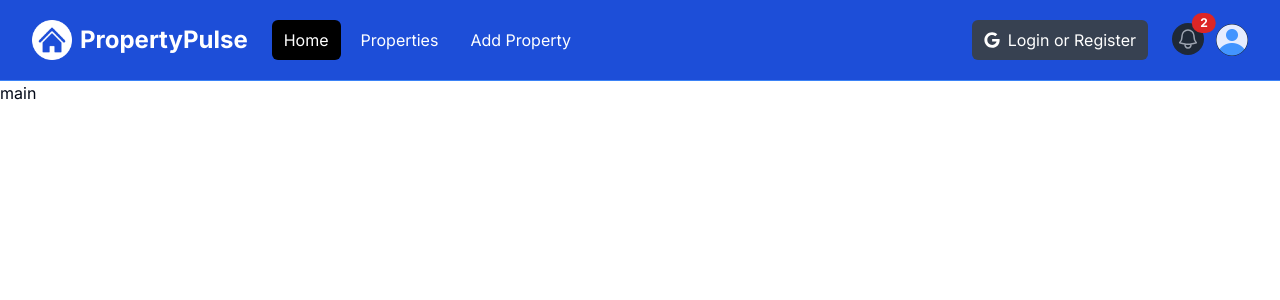
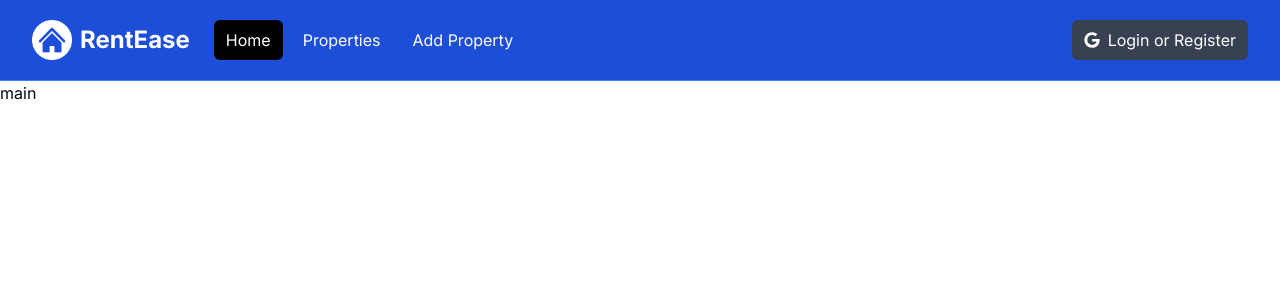
Before and after one commit to Samuellaudev/rentease, a Next.js app: page / in a window 1280 px wide. Shown: the top 300 px of the page. Built offline with nearby package versions, Linux system fonts and the light colour scheme.

Commit message:
Active Links & Conditional Rendering

```diff
--- a/components/Navbar.tsx
+++ b/components/Navbar.tsx
@@ -1,6 +1,7 @@
 'use client';
 
 import { useState, useEffect } from 'react';
+import { usePathname } from 'next/navigation';
 import Link from 'next/link';
 import Image from 'next/image';
 import logo from '@/assets/images/logo-white.png';
@@ -10,6 +11,9 @@ import { FaGoogle } from 'react-icons/fa';
 const Navbar = () => {
   const [isMobileMenuOpen, setIsMobileMenuOpen] = useState(false);
   const [isProfileMenuOpen, setIsProfileMenuOpen] = useState(false);
+  const [isLoggedIn, setIsLoggedIn] = useState(false);
+
+  const pathname = usePathname()
 
   useEffect(() => {
 
@@ -24,14 +28,14 @@ const Navbar = () => {
       <div className='mx-auto max-w-7xl px-2 sm:px-6 lg:px-8'>
         <div className='relative flex h-20 items-center justify-between'>
           <div className='absolute inset-y-0 left-0 flex items-center md:hidden'>
-            {/* <!-- Mobile menu button--> */}
+            {/* <!-- Mobile menu button--> */ }
             <button
               type='button'
               id='mobile-dropdown-button'
               className='relative inline-flex items-center justify-center rounded-md p-2 text-gray-400 hover:bg-gray-700 hover:text-white focus:outline-none focus:ring-2 focus:ring-inset focus:ring-white'
               aria-controls='mobile-menu'
               aria-expanded='false'
-              onClick={() => setIsMobileMenuOpen((prev) => !prev)}
+              onClick={ () => setIsMobileMenuOpen((prev) => !prev) }
             >
               <span className='absolute -inset-0.5'></span>
               <span className='sr-only'>Open main menu</span>
@@ -53,32 +57,35 @@ const Navbar = () => {
           </div>
 
           <div className='flex flex-1 items-center justify-center md:items-stretch md:justify-start'>
-            {/* <!-- Logo --> */}
+            {/* <!-- Logo --> */ }
             <Link className='flex flex-shrink-0 items-center' href='/'>
-              <Image className='h-10 w-auto' src={logo} alt='PropertyPulse' />
+              <Image className='h-10 w-auto' src={ logo } alt='RentEase' />
 
               <span className='hidden md:block text-white text-2xl font-bold ml-2'>
-                PropertyPulse
+                RentEase
               </span>
             </Link>
-            {/* <!-- Desktop Menu Hidden below md screens --> */}
+            {/* <!-- Desktop Menu Hidden below md screens --> */ }
             <div className='hidden md:ml-6 md:block'>
               <div className='flex space-x-2'>
                 <Link
                   href='/'
-                  className='text-white bg-black hover:bg-gray-900 hover:text-white rounded-md px-3 py-2'
+                  className={ `${ pathname === '/' ? 'bg-black' : '' }
+                  text-white hover:bg-gray-900 hover:text-white rounded-md px-3 py-2`}
                 >
                   Home
                 </Link>
                 <Link
                   href='/properties'
-                  className='text-white hover:bg-gray-900 hover:text-white rounded-md px-3 py-2'
+                  className={ `${ pathname === '/properties' ? 'bg-black' : '' }
+                  text-white hover:bg-gray-900 hover:text-white rounded-md px-3 py-2`}
                 >
                   Properties
                 </Link>
                 <Link
                   href='/properties/add'
-                  className='text-white hover:bg-gray-900 hover:text-white rounded-md px-3 py-2'
+                  className={ `${ pathname === '/properties/add' ? 'bg-black' : '' }
+                  text-white hover:bg-gray-900 hover:text-white rounded-md px-3 py-2`}
                 >
                   Add Property
                 </Link>
@@ -86,7 +93,8 @@ const Navbar = () => {
             </div>
           </div>
 
-          {/* <!-- Right Side Menu (Logged Out) --> */}
+          {/* <!-- Right Side Menu (Logged Out) --> */ }
+          { !isLoggedIn ? (
             <div className='hidden md:block md:ml-6'>
               <div className='flex items-center'>
                 <button className='flex items-center text-white bg-gray-700 hover:bg-gray-900 hover:text-white rounded-md px-3 py-2'>
@@ -95,8 +103,10 @@ const Navbar = () => {
                 </button>
               </div>
             </div>
+          ) : null }
 
-          {/* <!-- Right Side Menu (Logged In) --> */}
+          {/* <!-- Right Side Menu (Logged In) --> */ }
+          { isLoggedIn ? (
             <div className='absolute inset-y-0 right-0 flex items-center pr-2 md:static md:inset-auto md:ml-6 md:pr-0'>
               <Link href='/messages' className='relative group'>
                 <button
@@ -122,10 +132,10 @@ const Navbar = () => {
                 </button>
                 <span className='absolute top-0 right-0 inline-flex items-center justify-center px-2 py-1 text-xs font-bold leading-none text-white transform translate-x-1/2 -translate-y-1/2 bg-red-600 rounded-full'>
                   2
-                {/* <!-- Replace with the actual number of notifications --> */}
+                  {/* <!-- Replace with the actual number of notifications --> */ }
                 </span>
               </Link>
-            {/* <!-- Profile dropdown button --> */}
+              {/* <!-- Profile dropdown button --> */ }
               <div className='relative ml-3'>
                 <div>
                   <button
@@ -134,13 +144,13 @@ const Navbar = () => {
                     id='user-menu-button'
                     aria-expanded='false'
                     aria-haspopup='true'
-                  onClick={() => setIsProfileMenuOpen((prev) => !prev)}
+                    onClick={ () => setIsProfileMenuOpen((prev) => !prev) }
                   >
                     <span className='absolute -inset-1.5'></span>
                     <span className='sr-only'>Open user menu</span>
                     <Image
                       className='h-8 w-8 rounded-full'
-                    src={profileDefault}
+                      src={ profileDefault }
                       alt=''
                     />
                   </button>
@@ -154,13 +164,13 @@ const Navbar = () => {
                     role='menu'
                     aria-orientation='vertical'
                     aria-labelledby='user-menu-button'
-                  tabIndex={-1}
+                    tabIndex={ -1 }
                   >
                     <Link
                       href='/profile'
                       className='block px-4 py-2 text-sm text-gray-700'
                       role='menuitem'
-                    tabIndex={-1}
+                      tabIndex={ -1 }
                       id='user-menu-item-0'
                     >
                       Your Profile
@@ -169,7 +179,7 @@ const Navbar = () => {
                       href='/properties/saved'
                       className='block px-4 py-2 text-sm text-gray-700'
                       role='menuitem'
-                    tabIndex={-1}
+                      tabIndex={ -1 }
                       id='user-menu-item-2'
                     >
                       Saved Properties
@@ -178,15 +188,16 @@ const Navbar = () => {
                       href='#'
                       className='block px-4 py-2 text-sm text-gray-700'
                       role='menuitem'
-                    tabIndex={-1}
+                      tabIndex={ -1 }
                       id='user-menu-item-2'
                     >
                       Sign Out
                     </Link>
                   </div>
-              )}
+                ) }
               </div>
             </div>
+          ) : null }
         </div>
       </div>
 
@@ -196,29 +207,38 @@ const Navbar = () => {
           <div className='space-y-1 px-2 pb-3 pt-2'>
             <Link
               href='/'
-              className='bg-gray-900 text-white block rounded-md px-3 py-2 text-base font-medium'
+              className={ `${ pathname === '/' ? 'bg-black' : '' }
+            text-white block rounded-md px-3 py-2 text-base font-medium`}
             >
               Home
             </Link>
             <Link
               href='/properties'
-              className='text-gray-300 hover:bg-gray-700 hover:text-white block rounded-md px-3 py-2 text-base font-medium'
+              className={ `${ pathname === '/properties' ? 'bg-black' : '' }
+            text-white block rounded-md px-3 py-2 text-base font-medium`}
             >
               Properties
             </Link>
             <Link
               href='/properties/add'
-              className='text-gray-300 hover:bg-gray-700 hover:text-white block rounded-md px-3 py-2 text-base font-medium'
+              className={ `${ pathname === '/properties/add' ? 'bg-black' : '' }
+            text-white block rounded-md px-3 py-2 text-base font-medium`}
             >
               Add Property
             </Link>
-            <button className='flex items-center text-white bg-gray-700 hover:bg-gray-900 hover:text-white rounded-md px-3 py-2 my-4'>
-              <i className='fa-brands fa-google mr-2'></i>
+            { !isLoggedIn ? (
+              <div className='block md:ml-6'>
+                <div className='flex items-center'>
+                  <button className='flex items-center text-white bg-gray-700 hover:bg-gray-900 hover:text-white rounded-md px-3 py-2 my-3'>
+                    <FaGoogle className='text-white mr-2' />
                     <span>Login or Register</span>
                   </button>
                 </div>
               </div>
-      )}
+            ) : null }
+          </div>
+        </div>
+      ) }
     </nav>
   );
 };
```
Lines whose indentation alone changed are shown as unchanged.
